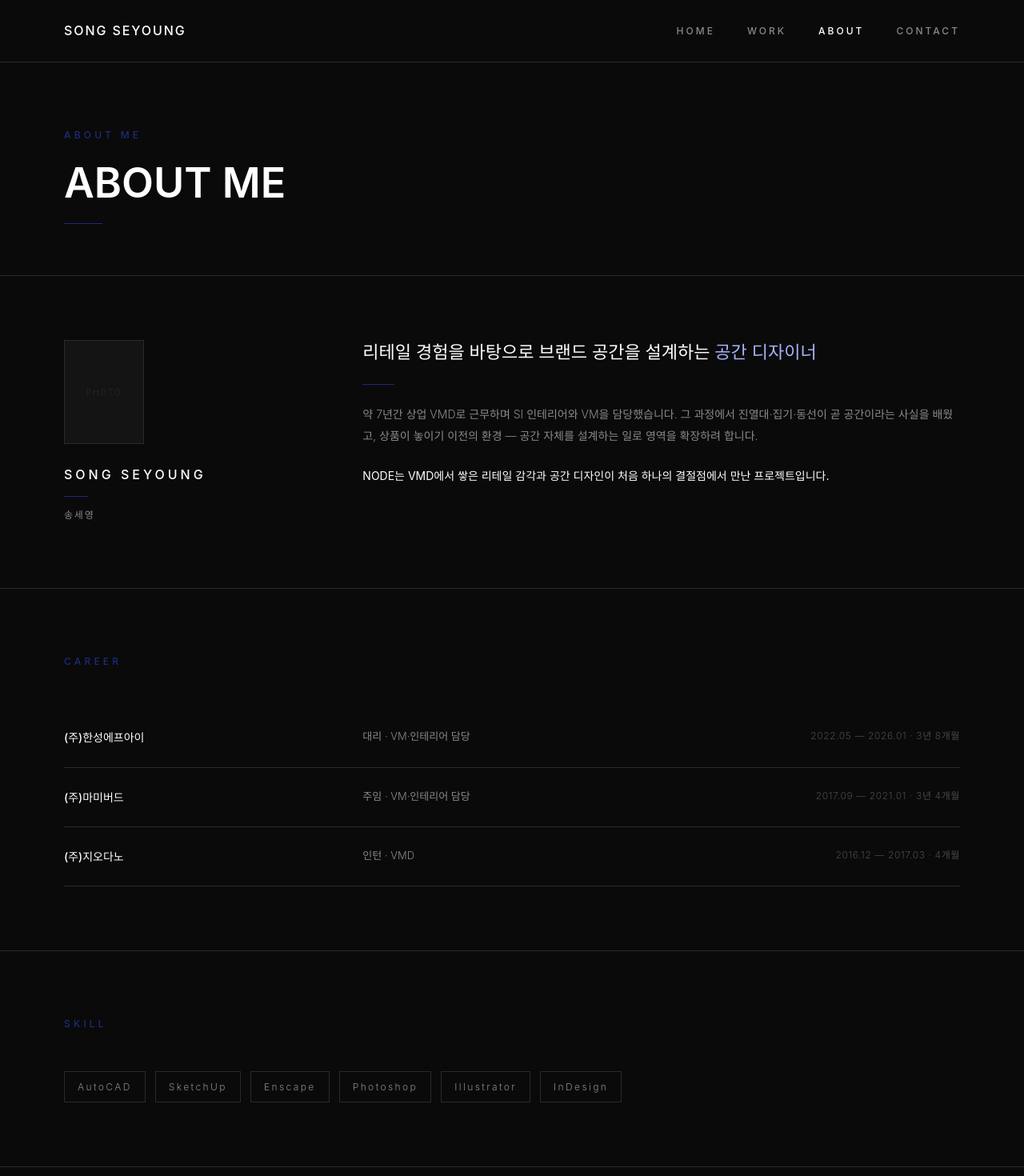
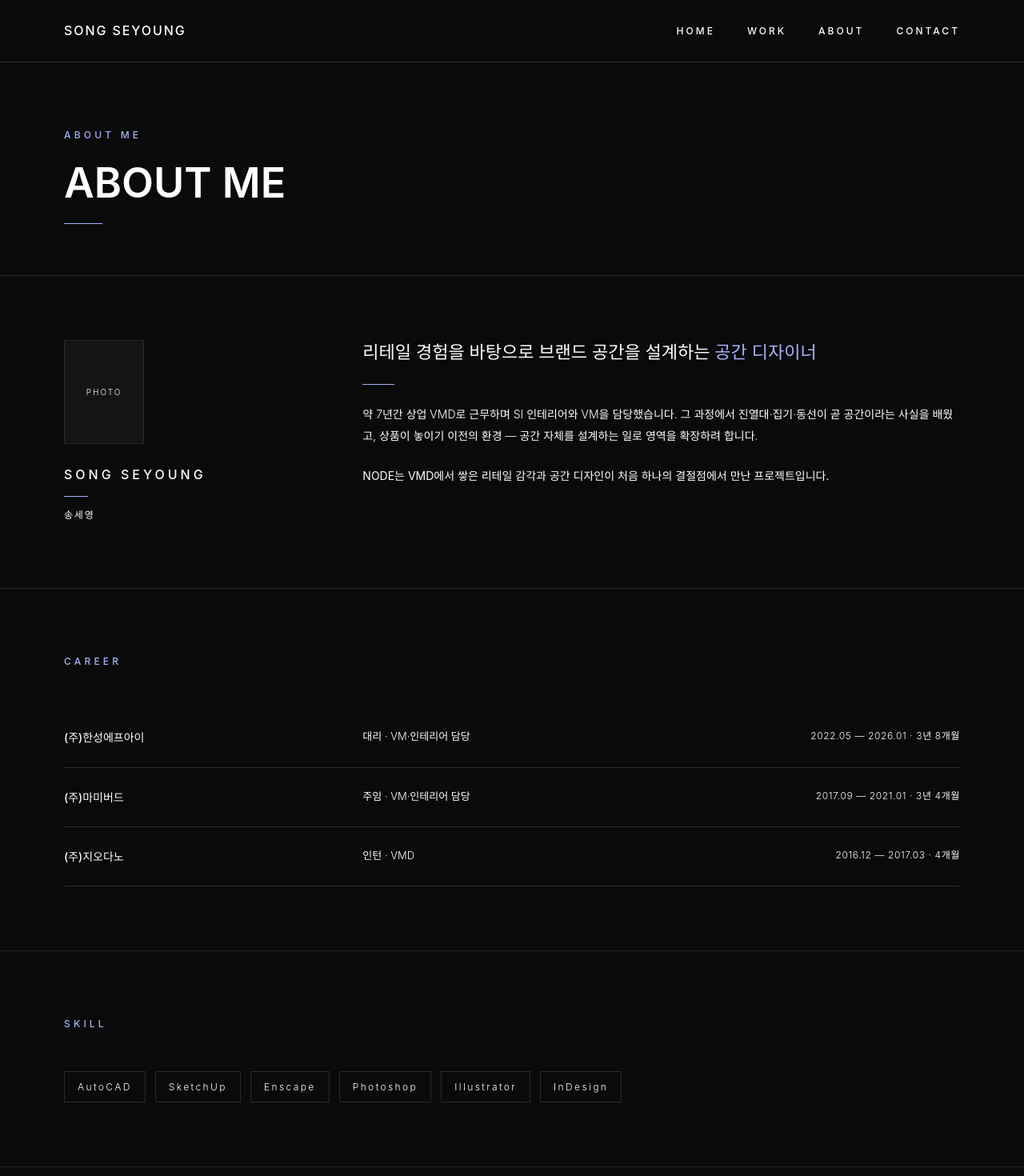
Before and after one commit to ssysje987/portfolio, a Next.js app: page /about in a window 1280 px wide. Shown: the top 1470 px of the page at 80% size. Built offline with nearby package versions, Linux system fonts and the light colour scheme.

Commit message:
Improve text contrast and unify accent color

```diff
--- a/app/about/page.tsx
+++ b/app/about/page.tsx
@@ -10,14 +10,14 @@ export default function AboutPage() {
       <div style={{ padding: '80px 80px 64px', borderBottom: '0.5px solid #2A2A2A' }}>
         <div style={{
           fontSize: '12px', letterSpacing: '0.35em',
-          color: '#1E2B7A', marginBottom: '24px', fontWeight: 500,
+          color: '#A5B4FC', marginBottom: '24px', fontWeight: 500,
         }}>
           ABOUT ME
         </div>
         <h1 style={{ fontSize: '52px', fontWeight: 600, lineHeight: 1, marginBottom: '24px' }}>
           ABOUT ME
         </h1>
-        <div style={{ width: '48px', height: '1px', background: '#1E2B7A' }} />
+        <div style={{ width: '48px', height: '1px', background: '#A5B4FC' }} />
       </div>
 
       <div style={{
@@ -37,7 +37,7 @@ export default function AboutPage() {
             alignItems: 'center',
             justifyContent: 'center',
           }}>
-            <span style={{ fontSize: '10px', letterSpacing: '0.2em', color: '#2A2A2A' }}>
+            <span style={{ fontSize: '10px', letterSpacing: '0.2em', color: '#FFFFFF' }}>
               PHOTO
             </span>
           </div>
@@ -47,8 +47,8 @@ export default function AboutPage() {
           }}>
             SONG SEYOUNG
           </div>
-          <div style={{ width: '30px', height: '1px', background: '#1E2B7A', marginBottom: '12px' }} />
-          <div style={{ fontSize: '12px', color: '#8A8A8A', letterSpacing: '0.15em' }}>
+          <div style={{ width: '30px', height: '1px', background: '#A5B4FC', marginBottom: '12px' }} />
+          <div style={{ fontSize: '12px', color: '#FFFFFF', letterSpacing: '0.15em' }}>
             송세영
           </div>
         </div>
@@ -58,9 +58,9 @@ export default function AboutPage() {
             리테일 경험을 바탕으로 브랜드 공간을 설계하는{' '}
             <span style={{ color: '#A5B4FC' }}>공간 디자이너</span>
           </h2>
-          <div style={{ width: '40px', height: '1px', background: '#1E2B7A', marginBottom: '24px' }} />
+          <div style={{ width: '40px', height: '1px', background: '#A5B4FC', marginBottom: '24px' }} />
           <p style={{
-            fontSize: '14px', color: '#8A8A8A',
+            fontSize: '14px', color: '#FFFFFF',
             lineHeight: 1.9, fontWeight: 300, marginBottom: '24px',
           }}>
             약 7년간 상업 VMD로 근무하며 SI 인테리어와 VM을 담당했습니다.
@@ -77,7 +77,7 @@ export default function AboutPage() {
       <div style={{ padding: '80px', borderBottom: '0.5px solid #2A2A2A' }}>
         <div style={{
           fontSize: '12px', letterSpacing: '0.35em',
-          color: '#1E2B7A', marginBottom: '48px', fontWeight: 500,
+          color: '#A5B4FC', marginBottom: '48px', fontWeight: 500,
         }}>
           CAREER
         </div>
@@ -108,10 +108,10 @@ export default function AboutPage() {
               <div style={{ fontSize: '14px', fontWeight: 500, color: '#FFFFFF' }}>
                 {item.company}
               </div>
-              <div style={{ fontSize: '13px', color: '#8A8A8A', fontWeight: 300 }}>
+              <div style={{ fontSize: '13px', color: '#FFFFFF', fontWeight: 300 }}>
                 {item.role}
               </div>
-              <div style={{ fontSize: '12px', color: '#4A4A4A', letterSpacing: '0.05em', textAlign: 'right' }}>
+              <div style={{ fontSize: '12px', color: '#FFFFFF', letterSpacing: '0.05em', textAlign: 'right' }}>
                 {item.period}
               </div>
             </div>
@@ -122,7 +122,7 @@ export default function AboutPage() {
       <div style={{ padding: '80px', borderBottom: '0.5px solid #2A2A2A' }}>
         <div style={{
           fontSize: '12px', letterSpacing: '0.35em',
-          color: '#1E2B7A', marginBottom: '48px', fontWeight: 500,
+          color: '#A5B4FC', marginBottom: '48px', fontWeight: 500,
         }}>
           SKILL
         </div>
@@ -130,7 +130,7 @@ export default function AboutPage() {
           {['AutoCAD', 'SketchUp', 'Enscape', 'Photoshop', 'Illustrator', 'InDesign'].map((skill) => (
             <span key={skill} style={{
               fontSize: '12px', letterSpacing: '0.2em',
-              color: '#8A8A8A', border: '0.5px solid #2A2A2A',
+              color: '#FFFFFF', border: '0.5px solid #2A2A2A',
               padding: '8px 16px',
             }}>
               {skill}
@@ -142,7 +142,7 @@ export default function AboutPage() {
       <div style={{ padding: '80px' }}>
         <div style={{
           fontSize: '12px', letterSpacing: '0.35em',
-          color: '#1E2B7A', marginBottom: '48px', fontWeight: 500,
+          color: '#A5B4FC', marginBottom: '48px', fontWeight: 500,
         }}>
           CONTACT
         </div>
--- a/app/globals.css
+++ b/app/globals.css
@@ -11,12 +11,12 @@
   --bg:           #0A0A0A;
   --surface:      #141414;
   --surface-2:    #1E1E1E;
-  --cobalt:       #1E2B7A;
+  --cobalt:       #A5B4FC;
   --cobalt-light: #A5B4FC;
   --white:        #FFFFFF;
-  --gray-1:       #D5D5D5;
-  --gray-2:       #8A8A8A;
-  --gray-3:       #4A4A4A;
+  --gray-1:       #FFFFFF;
+  --gray-2:       #FFFFFF;
+  --gray-3:       #FFFFFF;
   --border:       #2A2A2A;
 
   /* Layout */
--- a/app/work/page.tsx
+++ b/app/work/page.tsx
@@ -35,7 +35,7 @@ export default function WorkPage() {
               <h2 className='text-3xl font-semibold text-white mb-2'>{featured.title}</h2>
               <p className='text-[13px] text-accent mb-4 tracking-[0.2em]'>{featured.titleKo}</p>
               <div className='w-10 h-px bg-accent mb-4'></div>
-              <p className='text-[13px] text-sub leading-relaxed mb-4'>{featured.description}</p>
+              <p className='text-[13px] text-white leading-relaxed mb-4'>{featured.description}</p>
               <div className='flex flex-wrap gap-2 mb-6'>
                 {featured.tags?.map((tag) => (
                   <span key={tag} className='border border-border text-[12px] text-muted px-2 py-1'>
@@ -67,7 +67,7 @@ export default function WorkPage() {
               <div className='p-5 flex-1 flex flex-col'>
                 <p className='text-[10px] text-muted tracking-[0.3em] uppercase mb-1'>{p.label}</p>
                 <h3 className='text-[14px] font-medium text-white mb-1'>{p.title}</h3>
-                <p className='text-[11px] text-sub mb-4'>{p.description}</p>
+                <p className='text-[11px] text-white mb-4'>{p.description}</p>
                 <div className='mt-auto flex justify-between items-center text-[11px] text-muted'>
                   <span>{p.year}</span>
                   <span>→</span>
--- a/components/Footer.tsx
+++ b/components/Footer.tsx
@@ -4,10 +4,10 @@ export default function Footer() {
       <div className="text-[14px] font-semibold tracking-[0.12em] text-white">
         SONG SEYOUNG
       </div>
-      <div className="text-[11px] text-[#4A4A4A]">
+      <div className="text-[11px] text-white">
         010.2445.3683 · ssysje987@gmail.com
       </div>
-      <div className="text-[10px] text-[#333333] tracking-[0.15em]">
+      <div className="text-[10px] text-white tracking-[0.15em]">
         © 2026 SONG SEYOUNG
       </div>
     </footer>
--- a/components/ImageWithFallback.tsx
+++ b/components/ImageWithFallback.tsx
@@ -13,7 +13,7 @@ export default function ImageWithFallback({ fallbackText, ...props }: Props) {
   if (hasError) {
     return (
       <div className="bg-[#141414] flex items-center justify-center w-full h-full">
-        <span className="text-[12px] text-[#2A2A2A] tracking-[0.2em]">
+        <span className="text-[12px] text-white tracking-[0.2em]">
           {fallbackText || props.alt}
         </span>
       </div>
--- a/components/Nav.tsx
+++ b/components/Nav.tsx
@@ -26,11 +26,11 @@ export default function Nav() {
 
   const linkClass = (href: string) =>
     'text-[12px] font-medium uppercase tracking-[0.25em] transition-colors duration-200 ' +
-    (pathname === href ? 'text-white' : 'text-[#8A8A8A] hover:text-white');
+    (pathname === href ? 'text-white' : 'text-white hover:text-white');
 
   const mobileLinkClass = (href: string) =>
     'mb-6 text-[32px] font-medium uppercase tracking-[0.25em] transition-colors duration-200 ' +
-    (pathname === href ? 'text-white' : 'text-[#8A8A8A] hover:text-white');
+    (pathname === href ? 'text-white' : 'text-white hover:text-white');
 
   let navClasses = 'sticky top-0 z-50 border-b border-[#2A2A2A] ';
   navClasses += scrolled ? 'bg-[#0A0A0A]/95 backdrop-blur ' : 'bg-[#0A0A0A] ';
@@ -48,7 +48,7 @@ export default function Nav() {
           ))}
         </div>
         <button
-          className='md:hidden text-[#8A8A8A] hover:text-white'
+          className='md:hidden text-white hover:text-white'
           onClick={() => setMenuOpen(true)}
           aria-label='Open Menu'
         >
@@ -58,7 +58,7 @@ export default function Nav() {
       {menuOpen && (
         <div className='fixed inset-0 bg-[#0A0A0A] flex flex-col items-center justify-center z-40'>
           <button
-            className='absolute top-8 right-8 text-[#8A8A8A] hover:text-white'
+            className='absolute top-8 right-8 text-white hover:text-white'
             onClick={() => setMenuOpen(false)}
             aria-label='Close Menu'
           >
--- a/components/project/ProjectImageLightbox.tsx
+++ b/components/project/ProjectImageLightbox.tsx
@@ -201,7 +201,7 @@ export default function ProjectImageLightbox({
             bottom: "28px",
             left: "50%",
             transform: "translateX(-50%)",
-            color: "#8A8A8A",
+            color: "#FFFFFF",
             fontSize: "12px",
             letterSpacing: "0.2em",
           }}>
--- a/tailwind.config.ts
+++ b/tailwind.config.ts
@@ -16,14 +16,14 @@ const config: Config = {
           2: "#1E1E1E",
         },
         cobalt: {
-          DEFAULT: "#1E2B7A",
+          DEFAULT: "#A5B4FC",
           light: "#A5B4FC",
         },
         white: "#FFFFFF",
         gray: {
-          1: "#D5D5D5",
-          2: "#8A8A8A",
-          3: "#4A4A4A",
+          1: "#FFFFFF",
+          2: "#FFFFFF",
+          3: "#FFFFFF",
         },
         border: "#2A2A2A",
       },
```
Also changed, not shown: app/contact/page.tsx (+5 -5 lines), app/page.tsx (+25 -25 lines), app/work/[slug]/page.tsx (+10 -10 lines).
